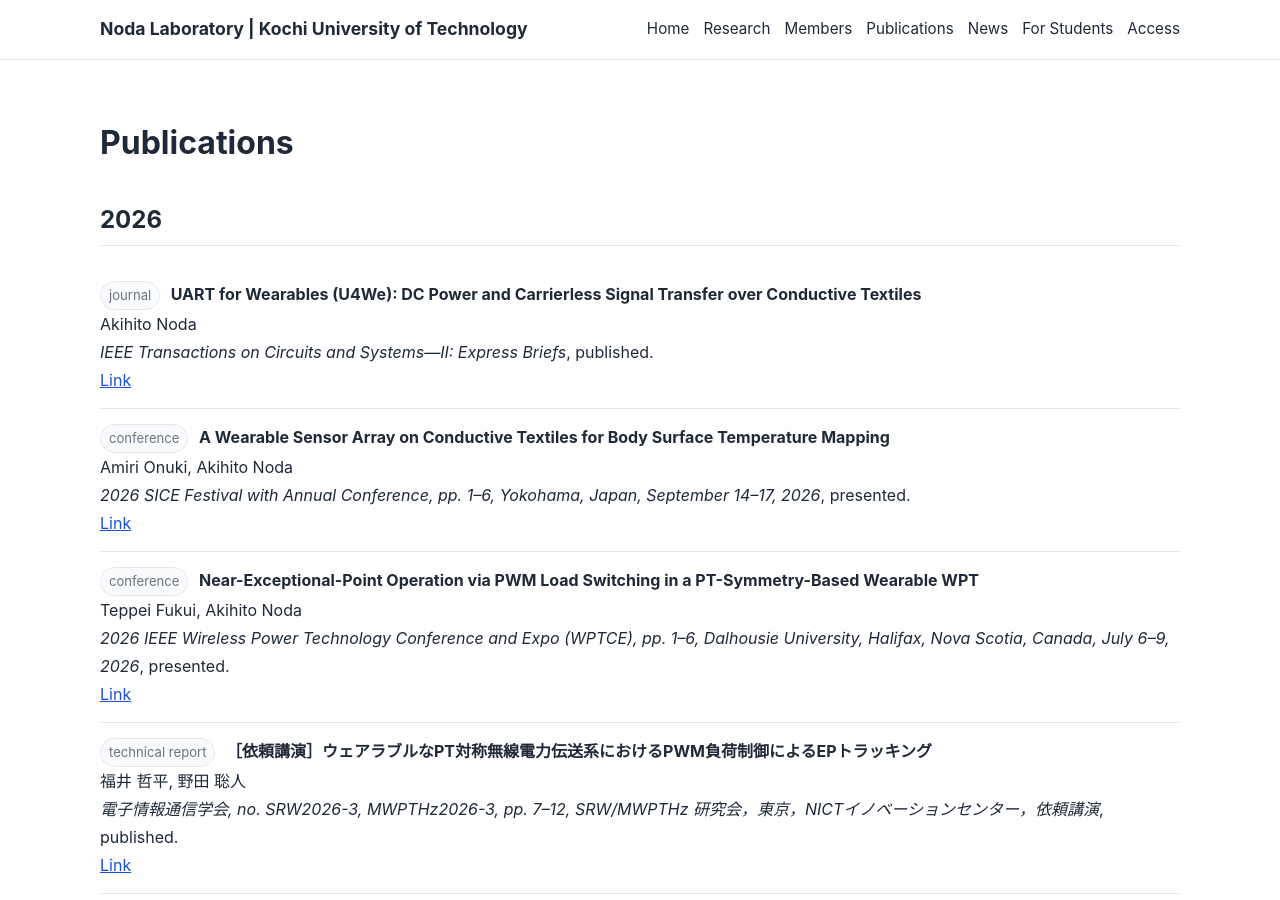
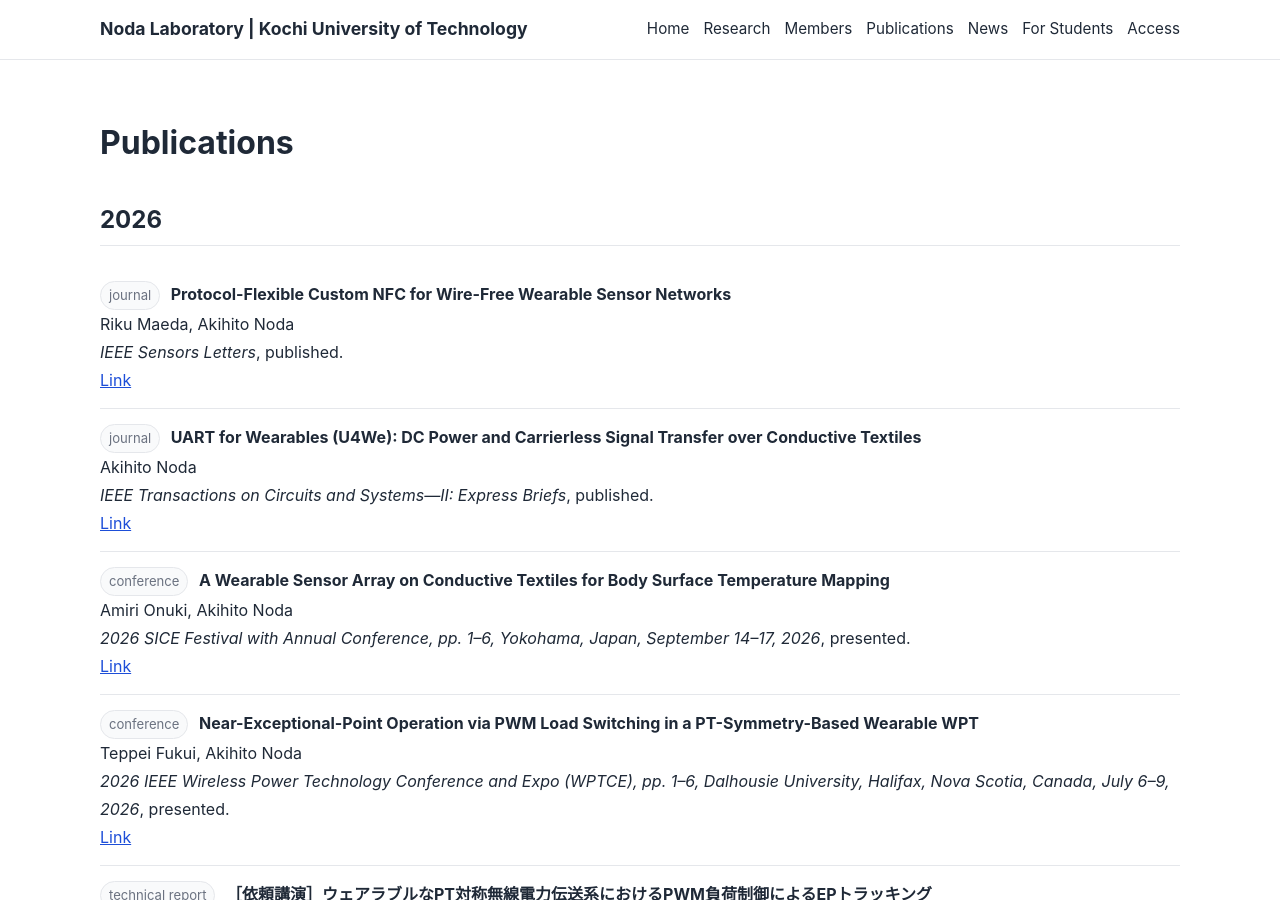
Before and after one commit to akihito-noda/lab-website, a Jekyll site: the page built from publications.md, in a window 1280 px wide and 900 px high. Built offline with Jekyll 4.4.1, drawn with Linux system fonts in a browser that asks for light colours.

Commit message:
Update publications.yml

```diff
--- a/_data/publications.yml
+++ b/_data/publications.yml
@@ -1,3 +1,11 @@
+- year: 2026
+  type: "journal"
+  authors: "Riku Maeda, Akihito Noda"
+  title: "Protocol-Flexible Custom NFC for Wire-Free Wearable Sensor Networks"
+  venue: "IEEE Sensors Letters"
+  status: "published"
+  url: "https://doi.org/10.1109/LSENS.2026.3736589"
+
 - year: 2026
   type: "journal"
   authors: "Akihito Noda"
```
